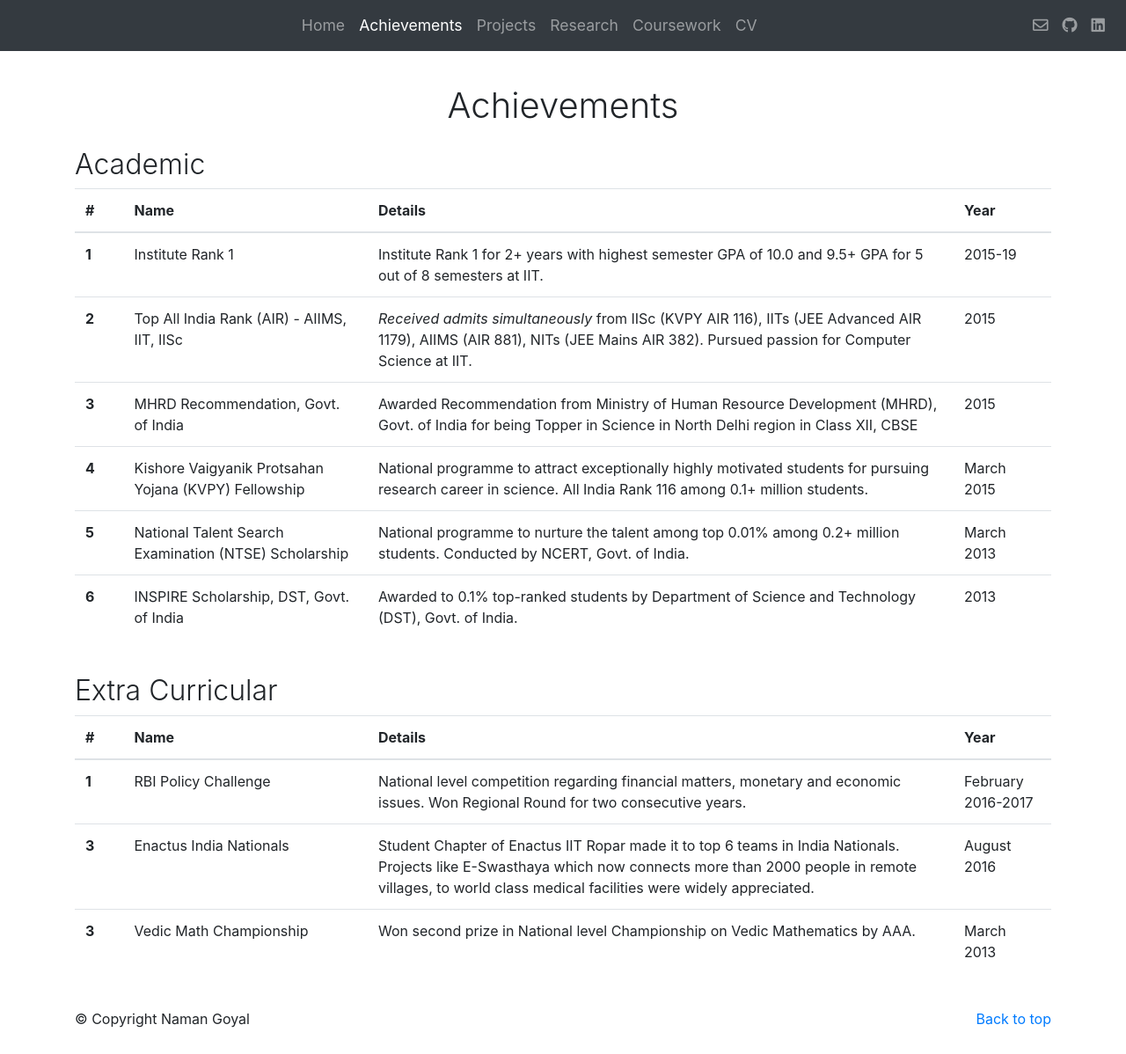
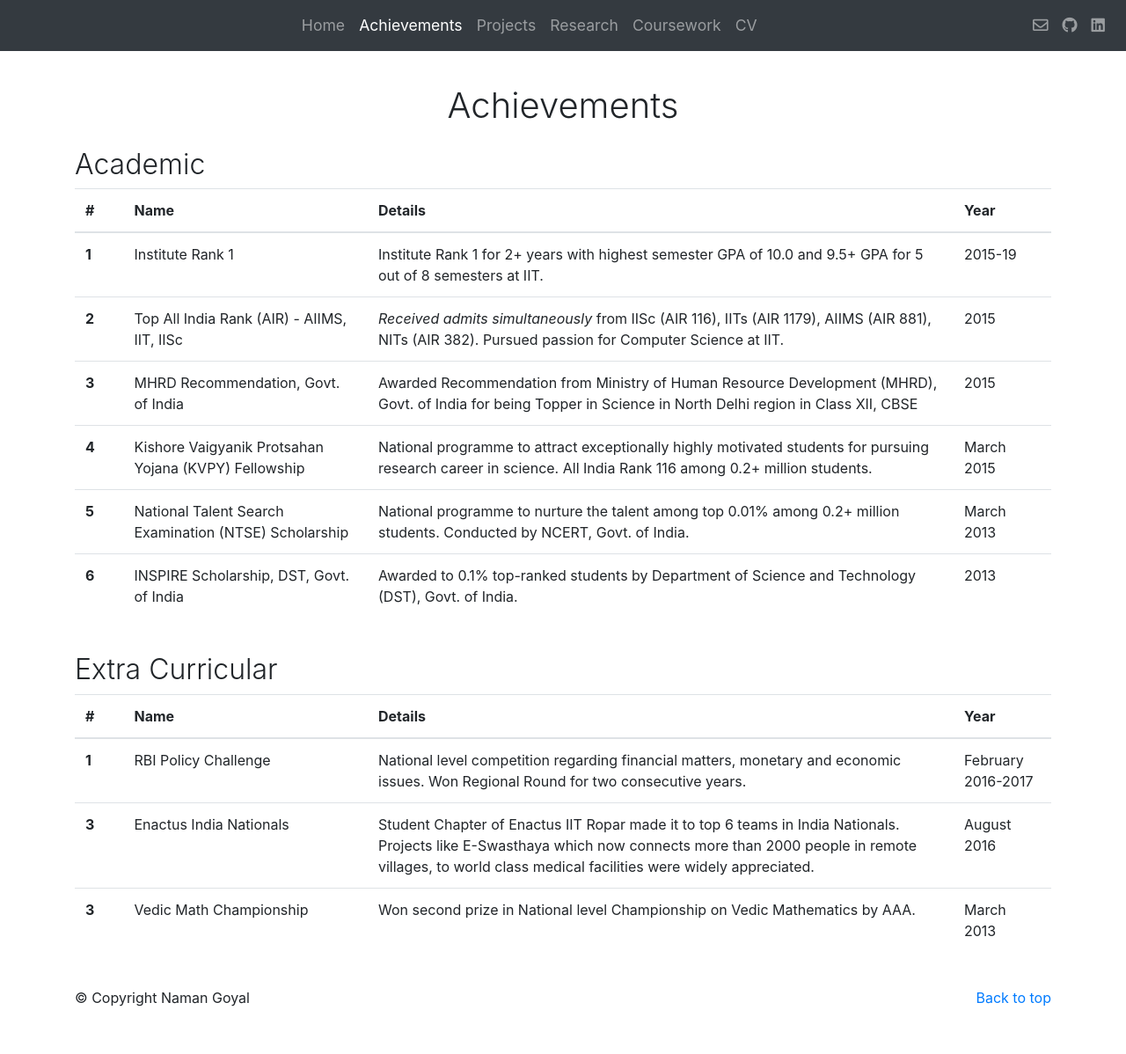
Before and after one commit to thenamangoyal/thenamangoyal.github.io, a Jekyll site: the page built from achievements.html, in a window 1280 px wide and 1198 px high. Shown: the whole window at 88% size. Built offline with Jekyll 4.4.1, drawn with Linux system fonts in a browser that asks for light colours; nearby versions of some CDN libraries.

Commit message:
git push achievements

```diff
--- a/achievements.html
+++ b/achievements.html
@@ -32,7 +32,7 @@ permalink: "/achievements"
             <tr>
                 <th scope="row">2</th>
                 <td>Top All India Rank (AIR) - AIIMS, IIT, IISc</td>
-                <td><i>Received admits simultaneously</i> from IISc (KVPY AIR 116), IITs (JEE Advanced AIR 1179), AIIMS (AIR 881), NITs (JEE Mains AIR 382). Pursued passion for Computer Science at IIT.
+                <td><i>Received admits simultaneously</i> from IISc (AIR 116), IITs (AIR 1179), AIIMS (AIR 881), NITs (AIR 382). Pursued passion for Computer Science at IIT.
             </td>
                 <td>2015</td>
             </tr>
@@ -46,7 +46,7 @@ permalink: "/achievements"
                 <th scope="row">4</th>
                 <td>Kishore Vaigyanik Protsahan Yojana (KVPY) Fellowship</td>
                 <td>National programme to attract exceptionally highly motivated students for pursuing research
-                    career in science. All India Rank 116 among 0.1+ million students.
+                    career in science. All India Rank 116 among 0.2+ million students.
                 </td>
                 <td>March 2015</td>
             </tr>
```
